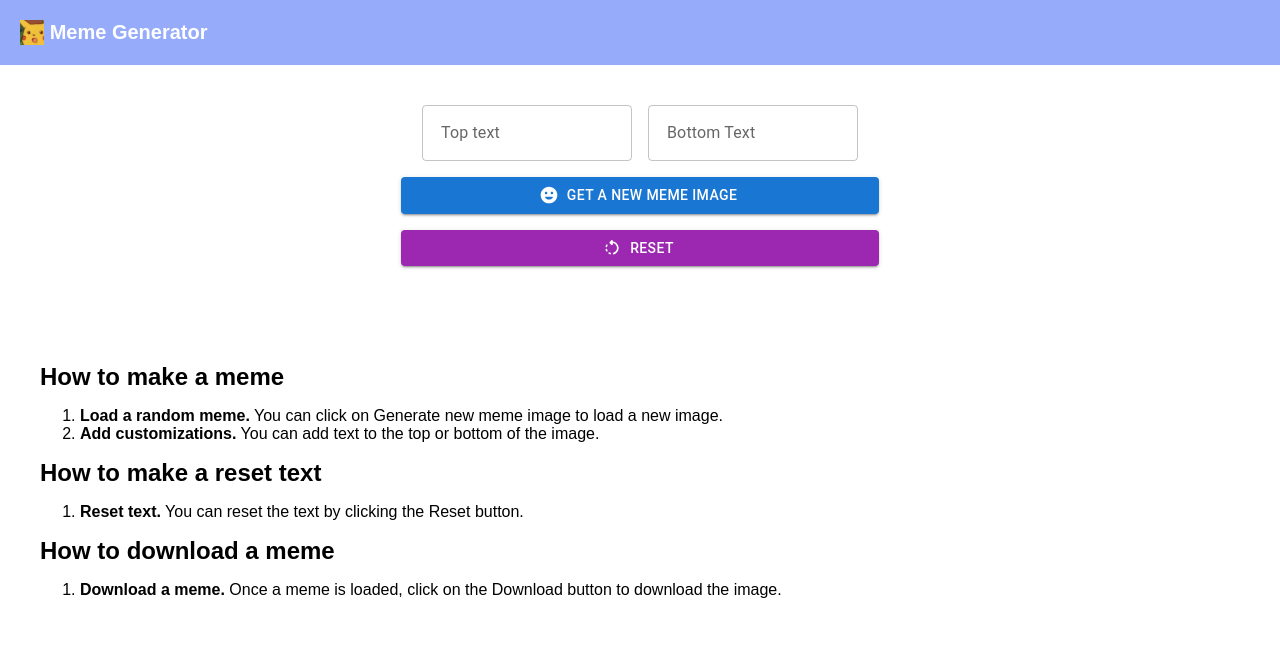
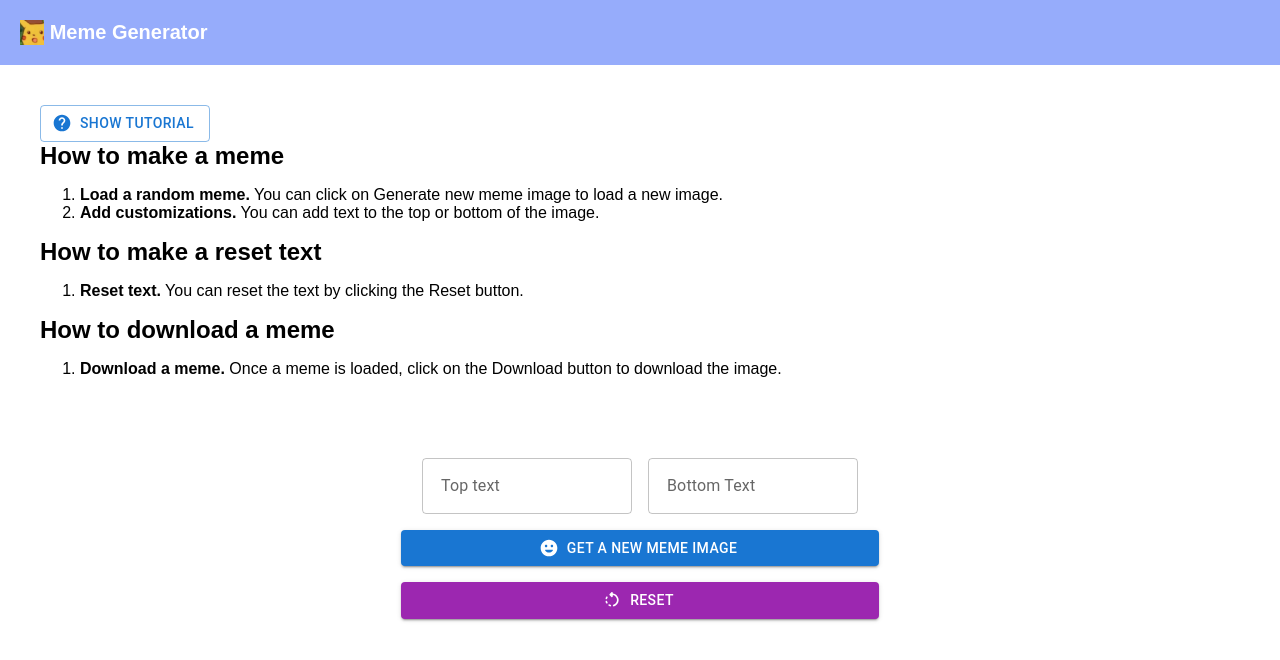
Before and after one commit to IWR2/simple_meme_generator, a React (Create React App) app: page / in a window 1280 px wide. Shown: the top 660 px of the page. Built offline with nearby package versions, Linux system fonts and the light colour scheme; no server answers.

Commit message:
Created button to hide or show the tutorial. Tutorial shows by default. Moved Tutorial component above form in Meme component.

```diff
--- a/src/App.js
+++ b/src/App.js
@@ -12,8 +12,8 @@ export default function App() {
   return (
     <div className="App">
       <Header />
+      <Tutorial />
       <Meme />
-      <Tutorial />
     </div>
   );
 }
--- a/src/components/Tutorial.js
+++ b/src/components/Tutorial.js
@@ -1,12 +1,27 @@
 import React from "react";
 import Stack from "@mui/material/Stack";
-
+import Button from "@mui/material/Button";
+import HelpIcon from "@mui/icons-material/Help";
 /**
  * Renders the tutorial below the meme section.
  */
 export default function Tutorial() {
+  // Set the the tutorial to show by default
+  const [showTutorial, setShowTutorial] = React.useState(true);
+
+  /**
+   * Hides or shows the tutorial depending on the state.
+   */
+  function handleClick() {
+    // Hide or show tutorial depending on the state.
+    setShowTutorial((prevState) => !prevState);
+  }
   return (
     <main>
+      <Button variant="outlined" startIcon={<HelpIcon />} onClick={handleClick}>
+        Show Tutorial
+      </Button>
+      {showTutorial && (
         <Stack spacing={2}>
           <h2 className="title--tutorial">How to make a meme</h2>
           <ol className="tutorial--meme">
@@ -22,8 +37,8 @@ export default function Tutorial() {
           <h2 className="title--reset">How to make a reset text</h2>
           <ol className="tutorial--reset">
             <li>
-            <span className="bold">Reset text.</span> You can reset the text by
-            clicking the Reset button.
+              <span className="bold">Reset text.</span> You can reset the text
+              by clicking the Reset button.
             </li>
           </ol>
           <h2 className="title--download">How to download a meme</h2>
@@ -34,6 +49,7 @@ export default function Tutorial() {
             </li>
           </ol>
         </Stack>
+      )}
     </main>
   );
 }
```
Lines whose indentation alone changed are shown as unchanged.
